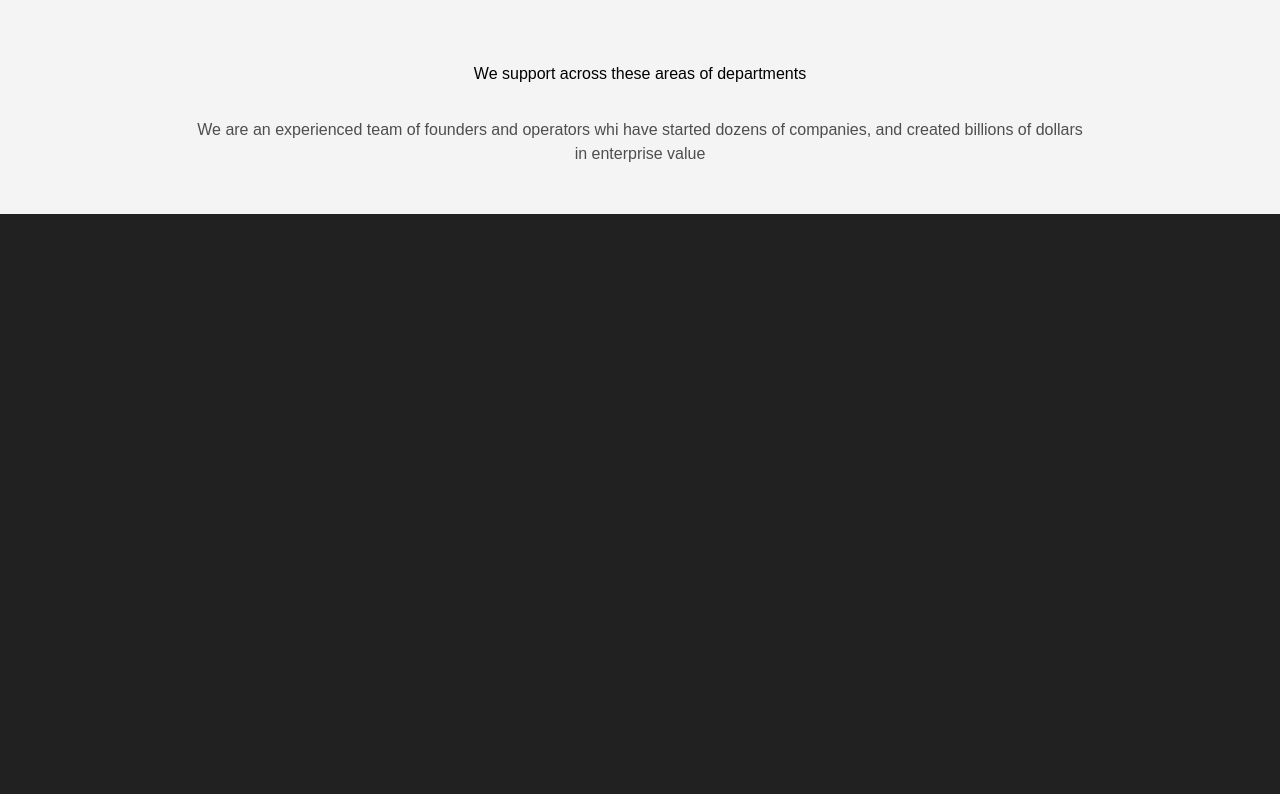
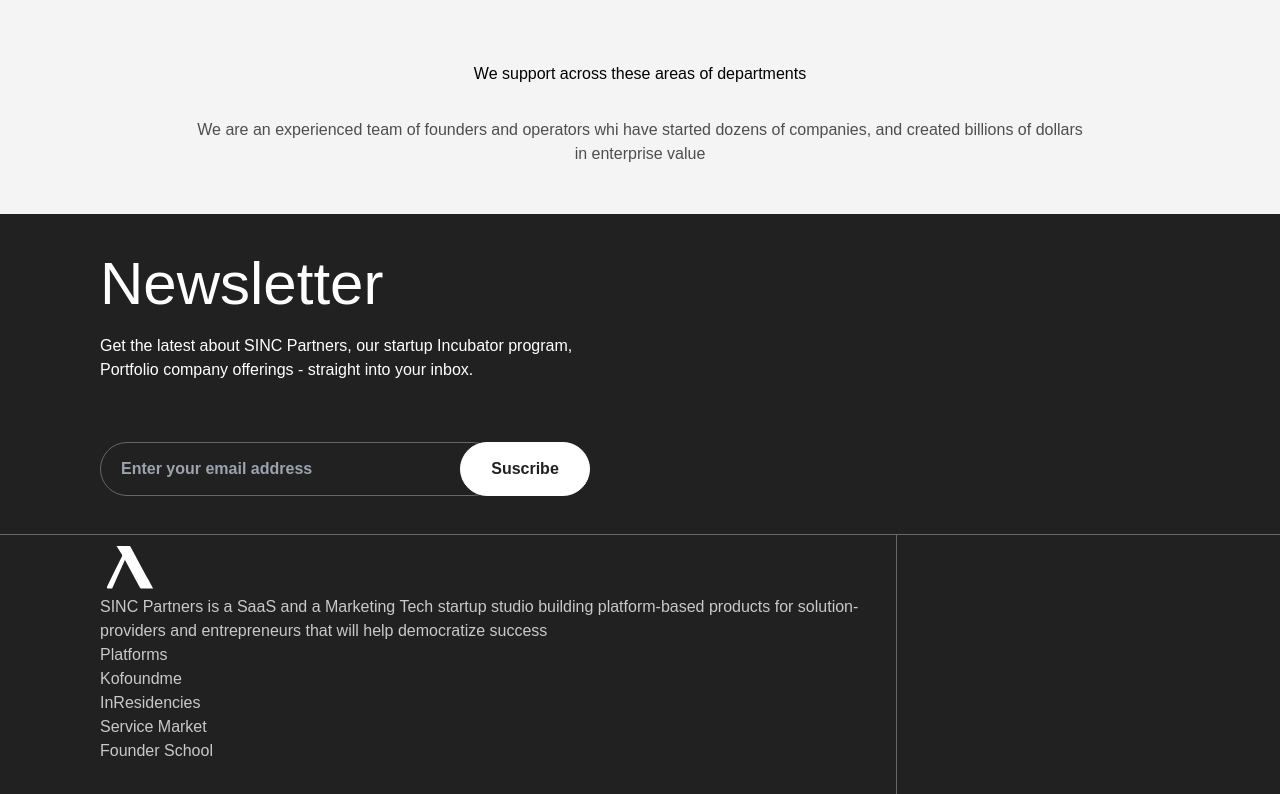
Before and after one commit to Topman-14/asin, a Next.js app: page / in a window 1280 px wide. Shown: the part 5447-6241 px from the top of the page. Built offline with nearby package versions, Linux system fonts and the light colour scheme; a web font is replaced by a local one.

Commit message:
add footer

```diff
--- a/app/components/Footer.jsx
+++ b/app/components/Footer.jsx
@@ -4,7 +4,37 @@
 export default function Footer(){
   return (
     <section className={styles.footer}>
-
+      <div className={styles.newsletter}>
+        <h3 className="text-6xl" >Newsletter</h3>
+        <p className={styles.newsletterDesc}>Get the latest about SINC Partners, our startup Incubator program, Portfolio company offerings - straight into your inbox.</p>
+        <form className={styles.newsletterForm}>
+          <input className={styles.emailInput} type="text" placeholder="Enter your email address"/>
+          <button>Suscribe</button>
+        </form>
+      </div>
+      <div className={styles.links}>
+        <div className={styles.mainLinks}>
+          <div>
+            <img src="./asin5.svg" alt="" />
+            <p>SINC Partners is a SaaS and a Marketing Tech startup studio building platform-based products for solution-providers and entrepreneurs that will help democratize success</p>
+          </div>
+          <div>
+            <p>Platforms</p>
+            <ul>
+              <li><a href="#">Kofoundme</a></li>
+              <li><a href="#">InResidencies</a></li>
+              <li><a href="#">Service Market</a></li>
+              <li><a href="#">Founder School</a></li>
+              <li><a href="#"></a></li>
+            </ul>
+          </div>
+          <div></div>
+          <div></div>
+          <div></div>
+        </div>
+        <div className={styles.otherLinks}></div>
+      </div>
+      <div className={styles.bottom}></div>
     </section>
   );
 };
--- a/app/styles/Footer.module.css
+++ b/app/styles/Footer.module.css
@@ -1,8 +1,55 @@
 .footer{
     height: 100vh;
     background: #212121;
-    padding: 40px 100px;
     display: flex;
     flex-direction: column;
     width: 100%;
+    color: #fff;
 }
+.newsletter{
+    height: 40%;
+    padding: 40px 100px;
+}
+.links{
+    border-block: 1px solid #676767;
+    height: 40%;
+    display: flex;
+}
+.mainLinks{
+    width: 70%;
+    padding-left: 100px;
+    color: #C9C9C9;
+}
+.otherLinks{
+    width: 30%;
+    border-left: 1px solid #676767;
+}
+.bottom{
+    height: 20%;
+}
+.newsletterDesc{
+    margin-top: 20px;
+    max-width: 510px;
+}
+.newsletterForm{
+    margin-top: 60px;
+}
+.newsletterForm> button{
+    border-radius: 30px;
+    background: #FFF;
+    padding: 14px 20px;
+    color: #212121;
+    font-weight: 700;
+    width: 130px;
+    border: 1px solid #fff;
+    margin-left: -40px;
+}
+.emailInput{
+    border-radius: 30px;
+    border: 1px solid #676767;
+    font-weight: 600;
+    background: #212121;
+    padding: 14px 20px;
+    width: 400px;
+    /* color: white; */
+}
```
Also changed, not shown: public/asin5.svg (added).
